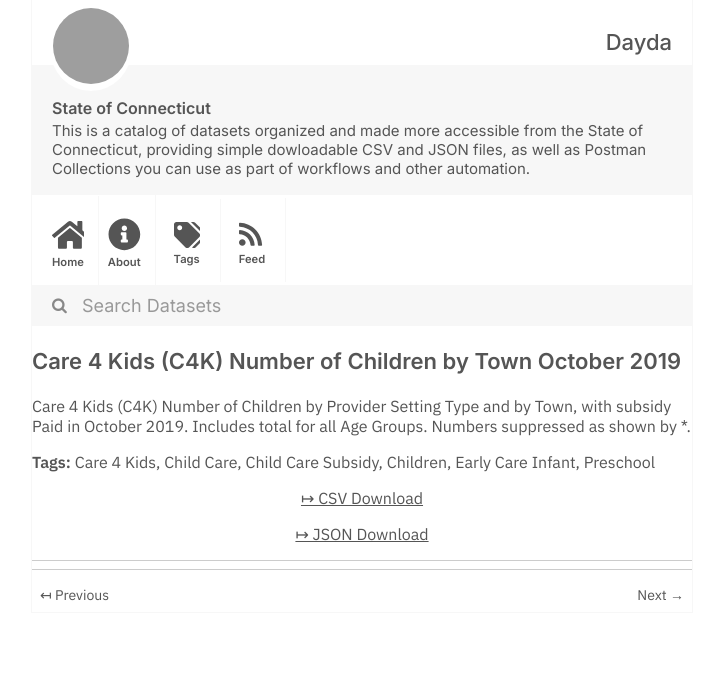
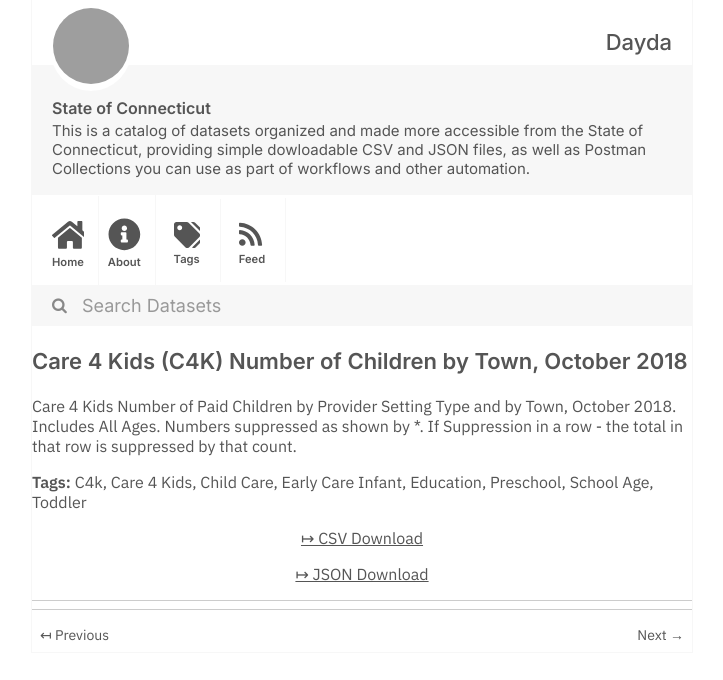
Before and after one commit to dayda-entities/state-of-connecticut, a Jekyll site: the page built from _posts/2020-11-12-care-4-kids-c4k-number-of-chil.md, in a window 1280 px wide, cut to the strip 0-680 px from the top of the page. Shown: the whole strip, without its empty margins (278-1001 px from the left). Built offline with Jekyll 4.4.1, drawn with Linux system fonts in a browser that asks for light colours; grey boxes are pictures that could not be loaded.

```diff
--- a/_posts/2020-11-12-care-4-kids-c4k-number-of-chil.md
+++ b/_posts/2020-11-12-care-4-kids-c4k-number-of-chil.md
@@ -1,21 +1,23 @@
 ---
-title: Care 4 Kids (C4K) Number of Children by Town October 2019
-created: '2020-11-12T14:57:17.248690'
-modified: '2020-11-12T14:57:17.248701'
+title: 'Care 4 Kids (C4K) Number of Children by Town, October 2018'
+created: '2020-11-12T14:53:57.344789'
+modified: '2020-11-12T14:53:57.344796'
 state: active
 type: dataset
 tags:
+  - C4k
   - Care 4 Kids
   - Child Care
-  - Child Care Subsidy
-  - Children
   - Early Care Infant
+  - Education
   - Preschool
+  - School Age
+  - Toddler
 groups:
   - Local Government
-csv_url: 'https://data.ct.gov/api/views/q3dy-i22e/rows.csv?accessType=DOWNLOAD'
-json_url: 'https://data.ct.gov/api/views/q3dy-i22e/rows.json?accessType=DOWNLOAD'
+csv_url: 'https://data.ct.gov/api/views/4dx8-49a8/rows.csv?accessType=DOWNLOAD'
+json_url: 'https://data.ct.gov/api/views/4dx8-49a8/rows.json?accessType=DOWNLOAD'
 layout: post
 
 ---
-Care 4 Kids (C4K) Number of Children by Provider Setting Type and by Town, with subsidy Paid in October 2019. Includes total for all Age Groups. Numbers suppressed as shown by *.
+Care 4 Kids Number of Paid Children by Provider Setting Type and by Town, October 2018.  Includes All Ages.  Numbers suppressed as shown by *.  If Suppression in a row - the total in that row is suppressed by that count.
```
